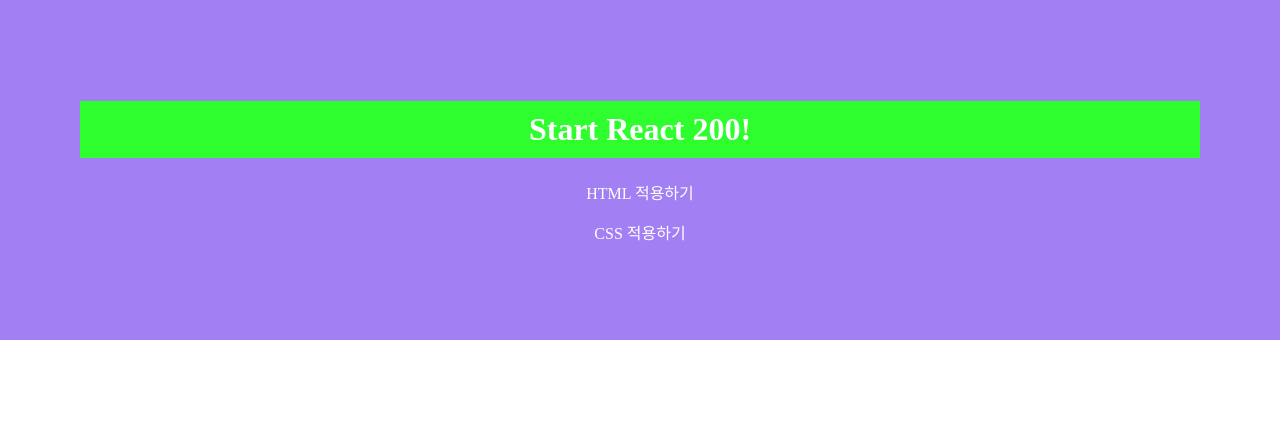
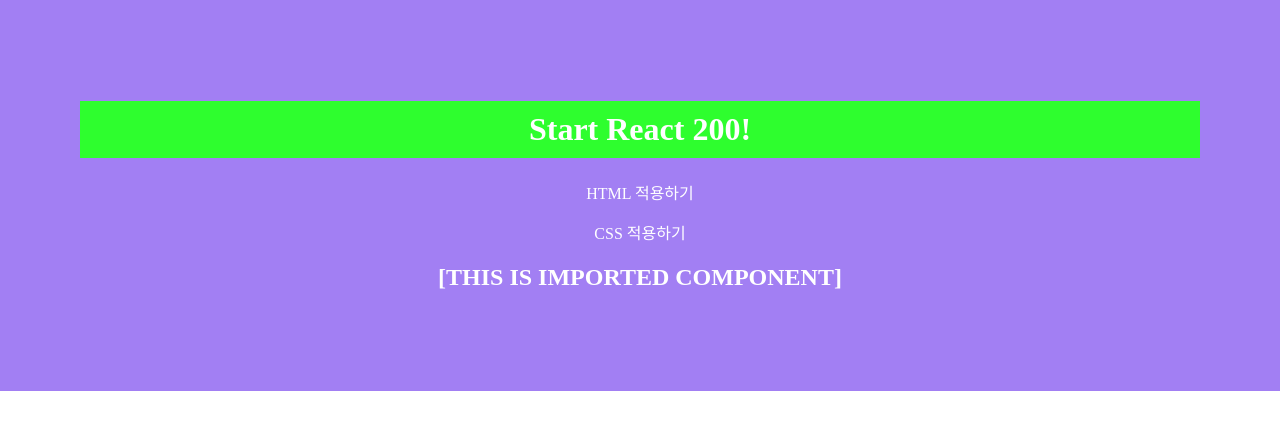
Before and after one commit to CodyBuilder-dev/my-item-stock-front, a React (Create React App) app: page / in a window 1280 px wide. Shown: the top 430 px of the page. Built offline with nearby package versions, Linux system fonts and the light colour scheme.

Commit message:
컴포넌트 사용법 익히기

```diff
--- a/src/App.tsx
+++ b/src/App.tsx
@@ -1,6 +1,7 @@
 import React from 'react';
 // import {useEffect, useState} from 'react';
 import './App.css';
+import ImportComponent from './R003_ImportComponent'
 
 function App() {
   // const [message, setMessage] = useState("");
@@ -18,6 +19,7 @@ function App() {
         <h1>Start React 200!</h1>
         <p>HTML 적용하기</p>
         <p>CSS 적용하기</p>
+        <ImportComponent></ImportComponent>
     </div>
   );
 }
--- /dev/null
+++ b/src/R003_ImportComponent.tsx
@@ -0,0 +1,11 @@
+import React, { Component } from 'react';
+
+class R003_ImportComponent extends Component {
+    render () {
+        return (
+            <h2> [THIS IS IMPORTED COMPONENT] </h2>
+        )
+    }
+}
+
+export default R003_ImportComponent;
```
